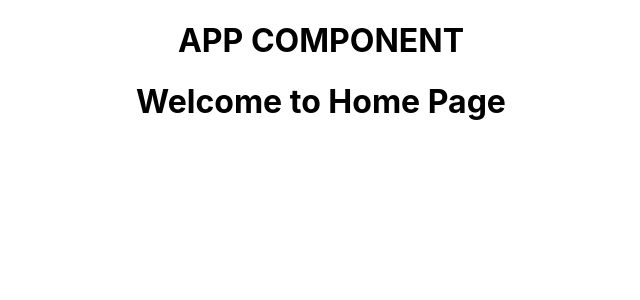
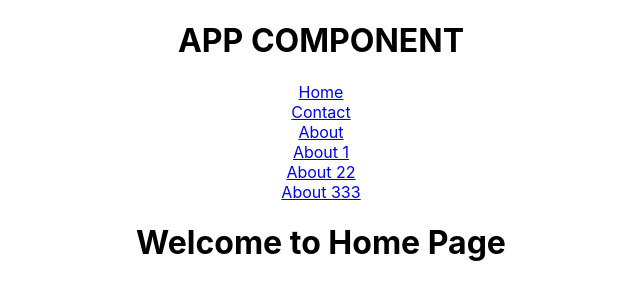
Before and after one commit to AishaGench/MyReactApp, a React (Create React App) app in the folder ReactLifeCycle/react-fetch/: page / in a window 1280 px wide. Shown: the top 300 px of the page, without its empty margins (319-959 px from the left). Built offline with nearby package versions, Linux system fonts and the light colour scheme.

Commit message:
created Route Link and NavLink

```diff
--- a/ReactLifeCycle/react-fetch/src/App.js
+++ b/ReactLifeCycle/react-fetch/src/App.js
@@ -1,12 +1,20 @@
 import './App.css';
 import About from './About'
 import UserList from './UserList'
-import {BrowserRouter, Route} from 'react-router-dom'
+import {BrowserRouter, Route,Link,NavLink} from 'react-router-dom'
 function App() {
   return (
     <BrowserRouter>
     <div className="App">
      <h1> APP COMPONENT </h1>
+     <Link to="/">Home</Link><br/>
+     <Link to="/Contact">Contact</Link><br/>
+     <Link to="/AboutPage">About</Link><br/>
+     <Link to="/AboutPage/1">About 1</Link><br/>
+    {/* <NavLink activeStyle={{color:"red"}} to="/AboutPage/22">About 22</NavLink><br/>
+        <NavLink activeStyle={{color:"red"}} to="/AboutPage/33/33">About 333</NavLink> */}
+     <NavLink activeClassName="activeClass" to="/AboutPage/22">About 22</NavLink><br/>
+     <NavLink activeClassName="activeClass" to="/AboutPage/33/33">About 333</NavLink>
      <Route path="/" exact strict render={()=>{return <h1>Welcome to Home Page </h1>}}/>
         <Route path="/Contact" exact strict render={()=>{return <h1>Contact Page </h1>}}/>
         <Route path="/AboutPage" exact strict component={About}/>
```
